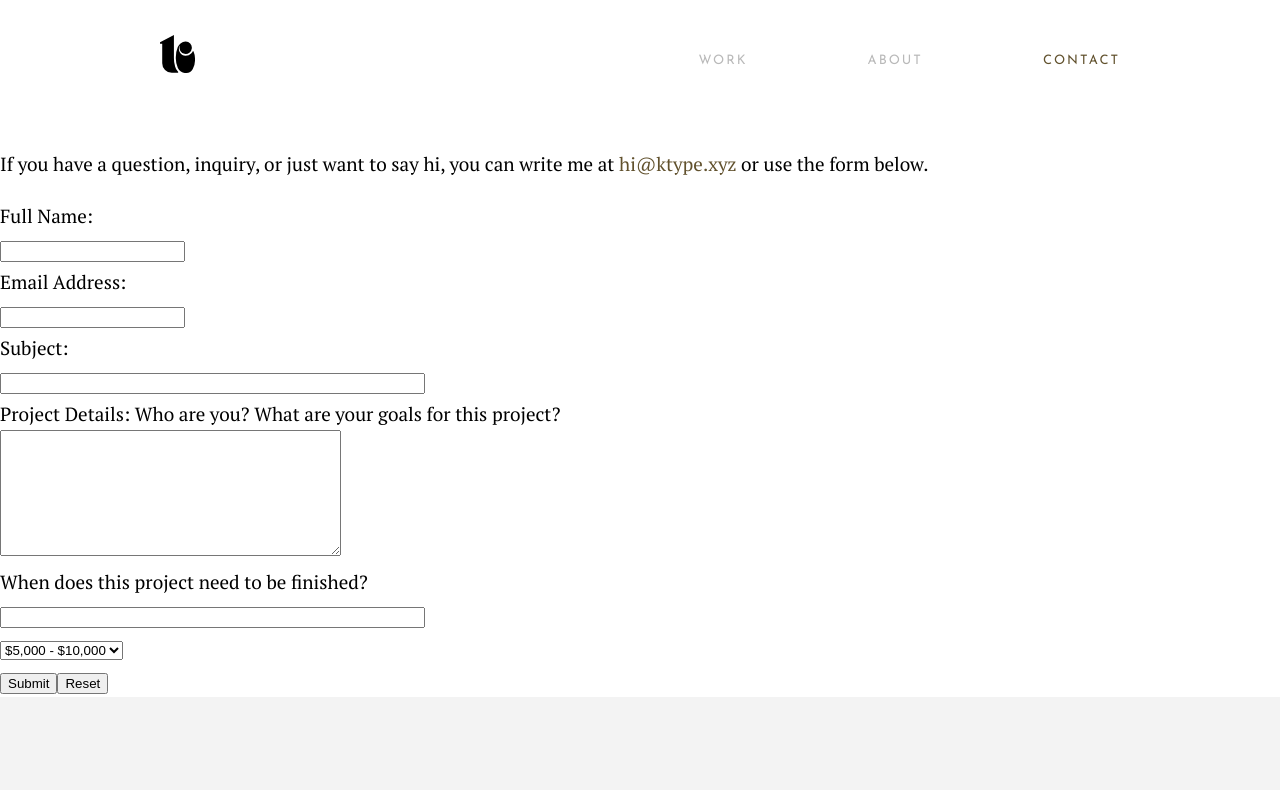
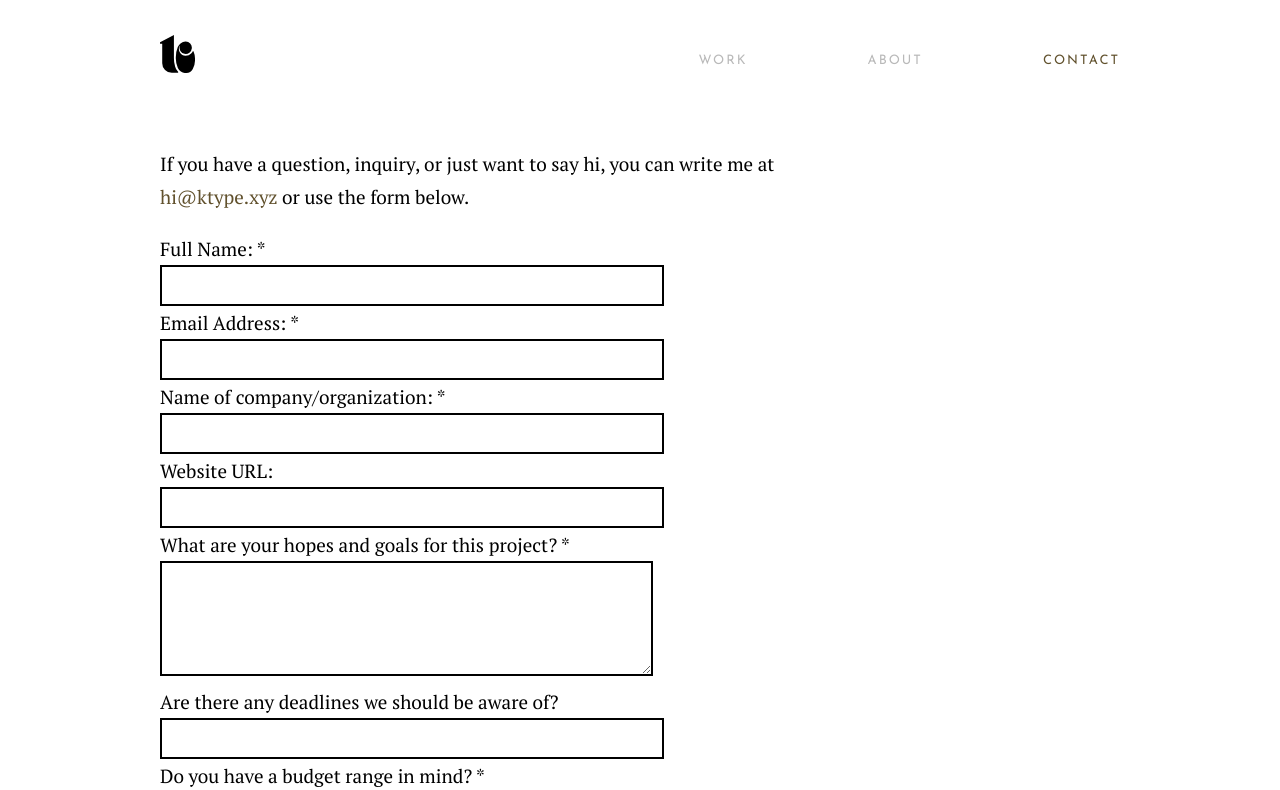
Before and after one commit to darzaccaro/ktype, a React (Create React App) app: page /contact in a window 1280 px wide. Shown: the top 790 px of the page. Built offline with nearby package versions, Linux system fonts and the light colour scheme.

Commit message:
contact page and server mailer

```diff
--- a/package.json
+++ b/package.json
@@ -14,6 +14,7 @@
   },
   "scripts": {
     "start": "react-scripts start",
+    "serve": "node server.js",
     "build": "react-scripts build",
     "test": "react-scripts test",
     "eject": "react-scripts eject"
--- a/src/App.css
+++ b/src/App.css
@@ -98,3 +98,56 @@ a:hover {
   padding: 25px;
   font-size: 1.5em;
 }
+
+.k-button {
+  width: 125px;
+  height: 50px;
+  font-family: "Josefin Sans", sans-serif;
+  letter-spacing: 5px;
+  text-transform: uppercase;
+  color: white;
+  background-color: #61512d;
+  border: none;
+}
+
+.k-button:hover {
+  background-color: white;
+  color: #61512d;
+  cursor: pointer;
+}
+
+input {
+  border: 2px solid black;
+  height: 35px;
+  font-family: "PT Serif", serif;
+  font-size: 17px;
+}
+select {
+  border: 2px solid black;
+  height: 41px;
+  width: 453px;
+  font-family: "PT Serif", serif;
+  font-size: 17px;
+}
+
+textarea {
+  border: 2px solid black;
+  height: 107px;
+  font-family: "PT Serif", serif;
+  font-size: 17px;
+  min-width: 445px;
+}
+
+.contact-container {
+  max-width: 960px;
+  margin: 0 auto;
+}
+.contact-dual-input-container {
+  display: flex;
+  justify-content: space-between;
+  flex-wrap: wrap;
+}
+
+.k-mbv1 {
+  margin-bottom: 60px;
+}
--- /dev/null
+++ b/src/pages/contact.css
@@ -0,0 +1,3 @@
+.container {
+  max-width: 960px;
+}
--- a/src/pages/contact.jsx
+++ b/src/pages/contact.jsx
@@ -1,9 +1,11 @@
 import React, { useState } from "react";
+import "./contact.css";
 
 export default function Contact() {
   const [name, setName] = useState("");
   const [email, setEmail] = useState("");
-  const [subject, setSubject] = useState("");
+  const [company, setCompany] = useState("");
+  const [url, setUrl] = useState("");
   const [details, setDetails] = useState("");
   const [deadline, setDeadline] = useState("");
   const [priceRange, setPriceRange] = useState(2);
@@ -13,50 +15,52 @@ export default function Contact() {
     "$5,000 - $10,000",
     "$10,000 +"
   ];
-  function resetForm() {
-    setName("");
-    setEmail("");
-    setSubject("");
-    setDetails("");
-    setDeadline("");
-    setPriceRange(2);
-  }
-  function handleSubmit(event) {
+
+  async function handleSubmit(event) {
     console.log(
       "Submitting from client",
       name,
       email,
-      subject,
+      company,
+      url,
       details,
       deadline,
       priceRange
     );
-    //TODO: post req
-    fetch("http://localhost:3000/testmail", {
-      method: "POST",
-      mode: "cors",
-      cache: "no-cache",
-      credentials: "same-origin",
-      headers: { "Content-Type": "application/json" },
-      redirect: "follow",
-      referrer: "no-referrer",
-      body: JSON.stringify({
-        name,
-        email,
-        subject,
-        details,
-        deadline,
-        priceRange
-      })
-    }).then(response => console.log("Got back", response.json()));
+    //TODO: replace with proper server address
     event.preventDefault();
+    try {
+      const response = await fetch("http://localhost:4000/mail");
+      // , {
+      //   method: "POST",
+      //   // mode: "cors",
+      //   // cache: "no-cache",
+      //   // credentials: "same-origin",
+      //   //headers: { "Content-Type": "application/json" },
+      //   // redirect: "follow",
+      //   // referrer: "no-referrer",
+      //   body: JSON.stringify({
+      //     name,
+      //     email,
+      //     company,
+      //     url,
+      //     details,
+      //     deadline,
+      //     priceRange
+      //   })
+      // });
+      const json = await response.json();
+      alert("got back ", JSON.stringify(json));
+    } catch (err) {
+      console.log("error: ", err);
+    }
   }
   return (
-    <div>
+    <div className="contact-container">
       <p>
         If you have a question, inquiry, or just want to say hi, you can write
-        me at <a href="mailto:hi@ktype.xyz">hi@ktype.xyz</a> or use the form
-        below.
+        me at <br></br>
+        <a href="mailto:hi@ktype.xyz">hi@ktype.xyz</a> or use the form below.
       </p>
       <form
         // action="http://localhost:3000/testmail"
@@ -64,20 +68,21 @@ export default function Contact() {
         // encType="text/plain"
         onSubmit={handleSubmit}
       >
+        <div className="contact-dual-input-container">
           <div>
-          <div>
-            Full Name:
+            Full Name: *
             <br />
             <input
               value={name}
               onChange={e => setName(e.target.value)}
               type="text"
               name="name"
+              size="48"
               autoComplete="off"
             />
           </div>
           <div>
-            Email Address:
+            Email Address: *
             <br />
             <input
               // TODO: validate e-mail
@@ -85,46 +90,69 @@ export default function Contact() {
               onChange={e => setEmail(e.target.value)}
               type="text"
               name="email"
+              size="48"
               autoComplete="off"
             />
           </div>
         </div>
-        Subject:
+        <div className="contact-dual-input-container">
+          <div>
+            Name of company/organization: *
             <br />
             <input
-          value={subject}
-          onChange={e => setSubject(e.target.value)}
+              value={company}
+              onChange={e => setCompany(e.target.value)}
               type="text"
-          name="subject"
-          size="50"
+              name="company"
+              size="48"
               autoComplete="off"
             />
             <br />
+          </div>
           <div>
-          Project Details: Who are you? What are your goals for this project?
+            Website URL:
+            <br />
+            <input
+              value={url}
+              onChange={e => setUrl(e.target.value)}
+              type="url"
+              name="company"
+              size="48"
+              autoComplete="off"
+            />
+            <br />
+          </div>
+        </div>
+        <div className="contact-dual-input-container">
+          <div>
+            What are your hopes and goals for this project? *
             <br />
             <textarea
               value={details}
               onChange={e => setDetails(e.target.value)}
               name="details"
-            cols={40}
-            rows={8}
+              cols={47}
+              rows={7}
             />
           </div>
-        When does this project need to be finished?
+          <div>
+            Are there any deadlines we should be aware of?
             <br />
             <input
               value={deadline}
               onChange={e => setDeadline(e.target.value)}
               type="text"
               name="deadline"
-          size="50"
+              size="48"
               autoComplete="off"
             />
+            <br />
+            Do you have a budget range in mind? *
             <br />
             <select
               value={priceRange}
               onChange={e => setPriceRange(e.target.value)}
+              width="200px"
             >
               <option value={0}>{priceRanges[0]}</option>
               <option value={1}>{priceRanges[1]}</option>
@@ -133,10 +161,13 @@ export default function Contact() {
               </option>
               <option value={3}>{priceRanges[3]}</option>
             </select>
+          </div>
+        </div>
         <br />
-        <div>
-          <button onClick={e => handleSubmit(e)}>Submit</button>
-          <button onClick={e => resetForm()}>Reset</button>
+        <div className="k-mbv1">
+          <button className="k-button" onClick={e => handleSubmit(e)}>
+            Submit
+          </button>
         </div>
       </form>
     </div>
```
Also changed, not shown: server.js (+17 -21 lines). Lines whose indentation alone changed are shown as unchanged.
